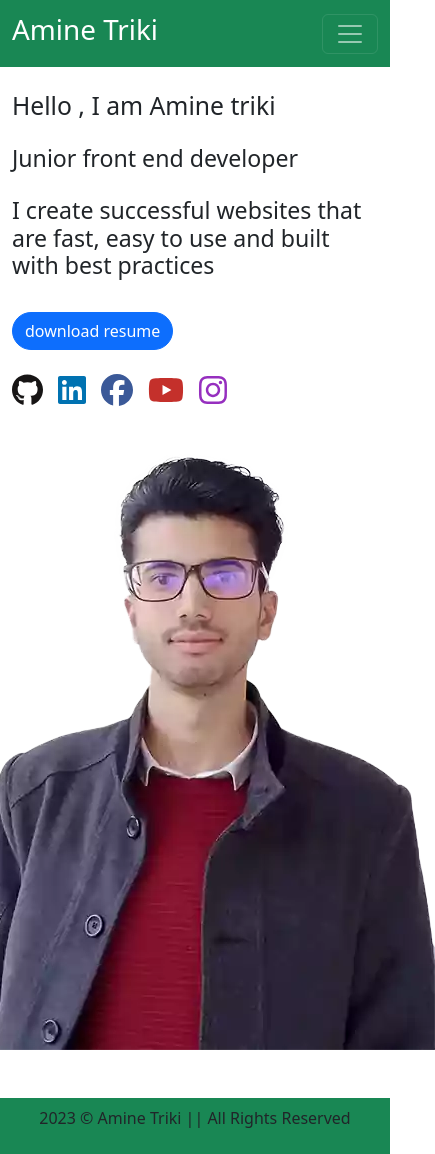
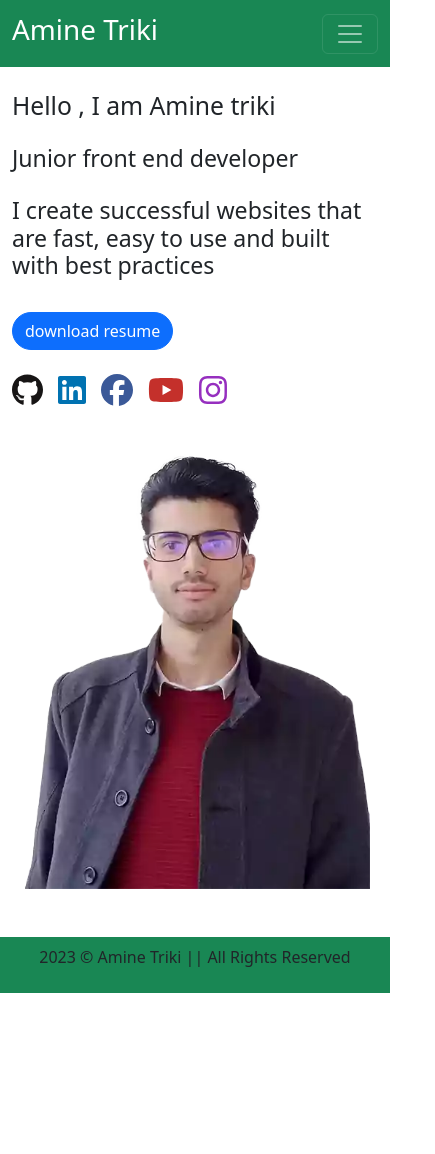
Before and after one commit to Amine-Triki/vuejs-bootstrap, a Vue app: page / in a window 390 px wide. Shown: the whole page, 435 px wide, since content can reach past the window. After the commit the page ends 993 px from the top, so only its background shows below. Built offline with nearby package versions, Linux system fonts and the light colour scheme.

Commit message:
edit link bootstrap

```diff
--- a/index.html
+++ b/index.html
@@ -2,18 +2,18 @@
 <html lang="en">
   <head>
     <meta charset="UTF-8">
-    <link rel="icon" href="/favicon.ico">
+    <link rel="icon" href="/src/assets/logo.webp">
     <meta name="viewport" content="width=device-width, initial-scale=1.0">
     <meta name="description" content="I am Amine triki . I am a junior  front end developer based in tunisia . I used HTML ,CSS, Bootstrap & JavaScript (vue js); I am a WordPress editor. I create successful websites that are fast, easy to use and built with best practices.">
     <meta name="keywords" content="HTML, CSS, JavaScript, Wordpress,  Bootstrap, vue js,  SASS, git, Amine Triki, front end developer">
     <meta name="author" content="Amine Triki">
     <title>Amine Triki</title>
-    <link rel="stylesheet" href="node_modules/bootstrap/dist/css/bootstrap.min.css">
+    <!-- <link rel="stylesheet" href="node_modules/bootstrap/dist/css/bootstrap.min.css"> -->
   </head>
   <body>
 
     <div id="app"></div>
-    <script src="node_modules/bootstrap/dist/js/bootstrap.min.js"></script>
+    <!-- <script src="node_modules/bootstrap/dist/js/bootstrap.min.js"></script> -->
     <script type="module" src="/src/main.js"></script>
 
   </body>
--- a/src/views/HomeView.vue
+++ b/src/views/HomeView.vue
@@ -15,7 +15,7 @@
                   <a href="https://www.instagram.com/mr_amine_triki/" target="_blank"><font-awesome-icon icon="fa-brands fa-instagram" bounce size="2xl" style="color: #962fbf;  margin-right: 15px;" /></a>
               </div>
             </div>
-            <img class="mt-5 mb-5"  src="@/assets/Amine-triki.webp"  alt="Amine Triki" title="Amine Triki"  />
+            <img class="image mt-5 mb-5"  src="@/assets/Amine-triki.webp"  alt="Amine Triki" title="Amine Triki"  />
       </div>
     </section>
   </main>
@@ -33,5 +33,10 @@ section .container h3 {
 max-width: 370px;
 }
 /* end landing*/
-
+/* image */
+@media   (max-width: 576px) {
+  div .image {
+   max-width: 350px ;
+  }
+}
 </style>
```
Also changed, not shown: src/main.js (+6 -1 lines), src/assets/logo.webp (added).
